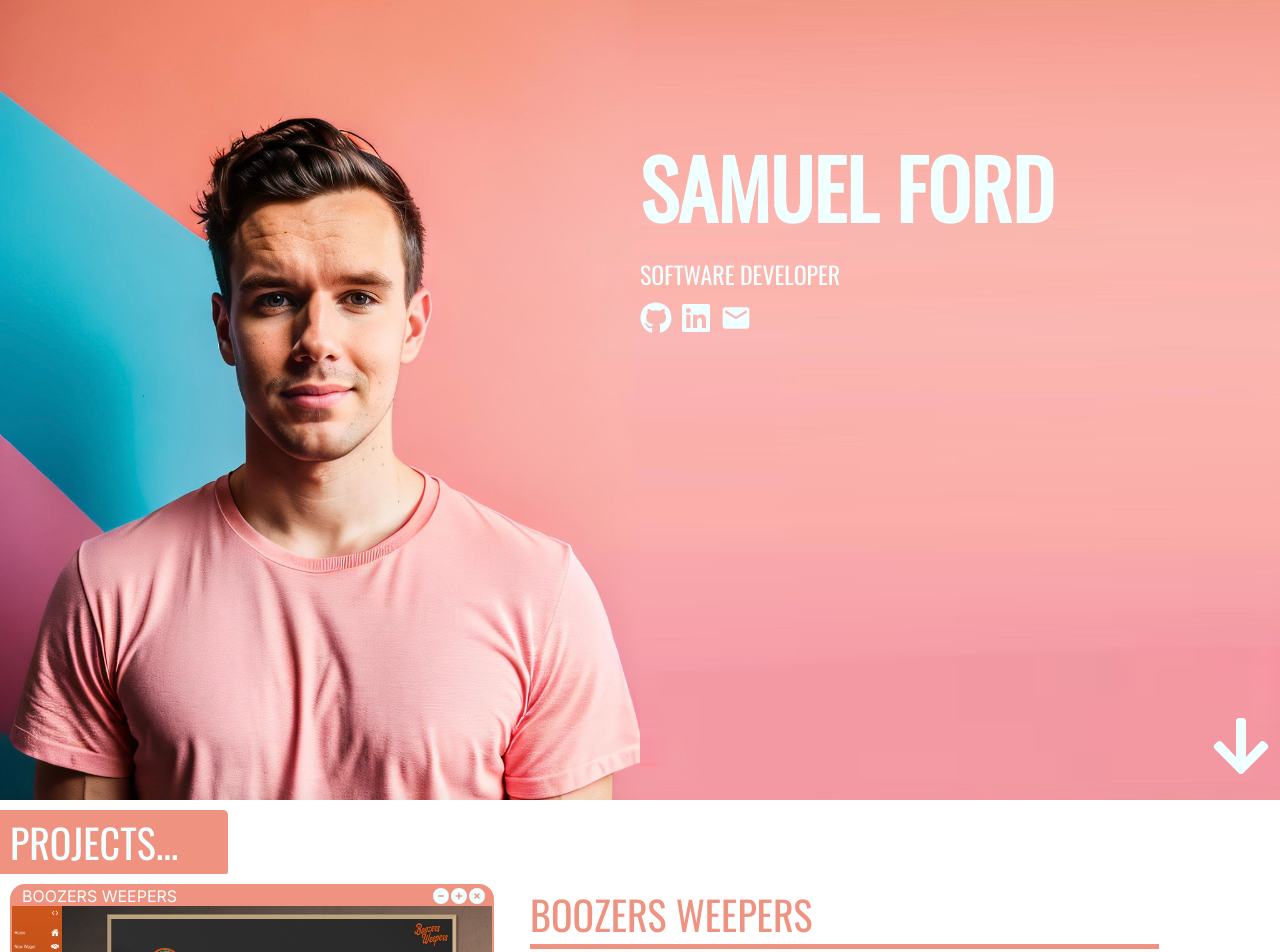
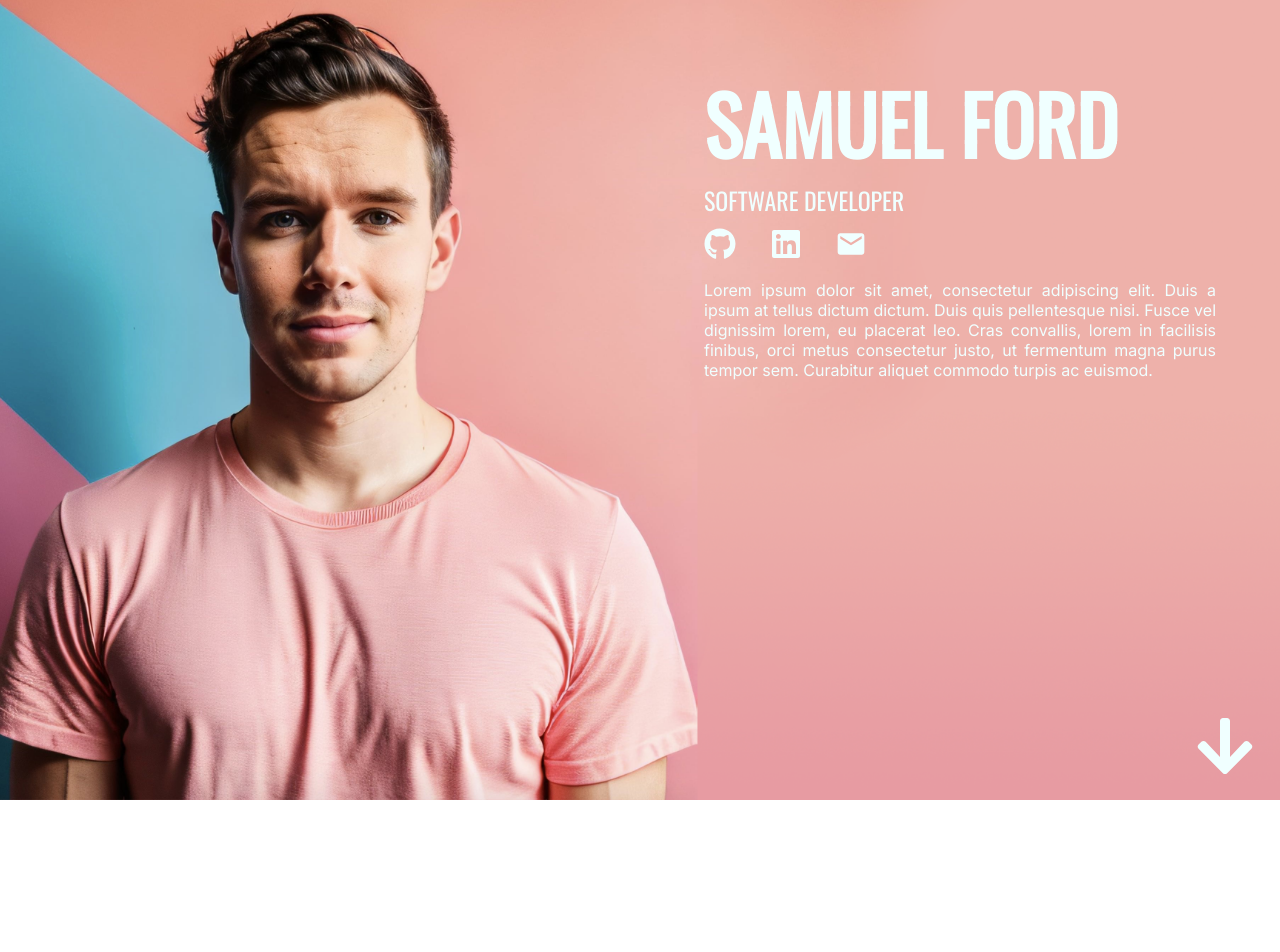
Before and after one commit to Fordcois/Portfolio, a Next.js app: page / in a window 1280 px wide. Shown: the top 952 px of the page. After the commit the page ends 800 px from the top, so only its background shows below. Built offline with nearby package versions, Linux system fonts and the light colour scheme.

Commit message:
Fixes Homepage for Mobile

```diff
--- a/src/app/page.js
+++ b/src/app/page.js
@@ -3,16 +3,12 @@ import BrowserProjects from "@/components/GraphicProjects";
 import NonVisualProjects from "@/components/NoVisualProjects";
 import Contact from "@/components/Contact";
 import ContainerTest from "@/components/container";
+import HomePage from "@/components/Homepage";
 
 export default function Home() {
   return (
     <>
- {/* <ContainerTest /> */}
-    <SplashScreen />
-    <BrowserProjects />
-    <NonVisualProjects />
-    <Contact />
-
+    <HomePage />
     </>
   );
 }
--- a/src/app/style.css
+++ b/src/app/style.css
@@ -12,6 +12,38 @@
     padding-left: 0.5rem;
     padding-right: 0.5rem;
   }
+
+.Homepage-Background{
+  display: flex;
+  flex-direction: column;
+  align-items: flex-end;
+  height: 100vh;
+  width: auto;
+  background-position: 20%;
+  background-repeat: no-repeat;
+  background-size: cover;
+}
+
+.Homepage-Content{
+  padding: 5%;
+  width: 60%;
+}
+
+.Glitch-SubHeading{
+  font-family: var(--MainFont);
+  color: azure;
+  font-size: 1.5rem;
+  text-transform: uppercase;
+  margin-bottom: 10px;
+}
+
+.Biotext{
+  text-align: justify;
+  color: azure;
+  text-justify: auto;
+}
+
+
 
   .Content {
     display: flex;
@@ -72,6 +104,10 @@
 
 
 @media (max-width: 425px) {
+.Homepage-Background{
+  background-position: 35%;
+}
+
   .ContactForm {
     display: flex;
     width: 285px;
@@ -89,12 +125,18 @@
   .ContactForm textarea{
   width: 275px;
   }
+
+
 }
 
   /* xs */
 @media (min-width: 475px) {
     .container {
       max-width: 475px;
+    }
+    .Homepage-Content{
+      padding: 5%;
+      width: 40%;
     }
 }
 
--- a/src/components/Contact.js
+++ b/src/components/Contact.js
@@ -11,11 +11,11 @@ const [state, handleSubmit] = useForm("mpzvknvz");
 
 return (
 
-<div className="container">
+<div className="container" style={{backgroundColor:'green'}}>
 
     <span className="SectionHeaderBox-Pink">CONTACT ME...</span>
 
-    <div className='Content' >
+    <div className='Content' style={{backgroundColor:'green'}}>
 
         <form onSubmit={handleSubmit} className='ContactForm'>
 
--- a/src/components/Glitch.js
+++ b/src/components/Glitch.js
@@ -1,14 +1,13 @@
 import React from 'react';
 
-const Glitch = (props) => {
-  const { Text } = props;
+const Glitch = ({Name,Title}) => {
 
 return (
 
   <div className="stack" style={{ "--stacks": 3 }}>
-    <span style={{ "--index": 0 }}>{Text}</span>
-    <span style={{ "--index": 1 }}>{Text}</span>
-    <span style={{ "--index": 2 }}>{Text}</span>
+    <span style={{ "--index": 0 }}>{Name}</span>
+    <span style={{ "--index": 1 }}>{Name}</span>
+    <span style={{ "--index": 2 }}>{Name}</span>
   </div>
 
 
--- /dev/null
+++ b/src/components/Homepage.js
@@ -0,0 +1,29 @@
+import React from 'react';
+import BackgroundImage from '@/assets/Port_Web_BackGround.png'
+import Glitch from './Glitch';
+const Bio = 'Lorem ipsum dolor sit amet, consectetur adipiscing elit. Duis a ipsum at tellus dictum dictum. Duis quis pellentesque nisi. Fusce vel dignissim lorem, eu placerat leo. Cras convallis, lorem in facilisis finibus, orci metus consectetur justo, ut fermentum magna purus tempor sem. Curabitur aliquet commodo turpis ac euismod. '
+import Socials from './Socials';
+import { FaArrowDown } from "react-icons/fa";
+
+const HomePage = () => {
+return (
+<div className='Homepage-Background' style={{ backgroundImage: `url(${BackgroundImage.src})` }}>
+    <div className='Homepage-Content'>
+
+        <Glitch Name={'SAMUEL FORD'}/>
+        {/* <div style={{backgroundColor:'#51bbcf',height:'5px'}}></div> */}
+        <div className='Glitch-SubHeading'>Software Developer</div>
+
+
+        <Socials/>
+        <p className='Biotext'>{Bio}</p>
+    </div>
+
+    <div style={{ position: 'absolute', bottom: '1%', right: '1%', padding: '10px' }}>
+          <FaArrowDown className="ArrowIcon" />
+        </div>
+</div>
+);
+};
+
+    export default HomePage;
```
Also changed, not shown: src/assets/Port_Web_BackGround.png (added), src/assets/Port_Web_BackGround_grid.png (added).
